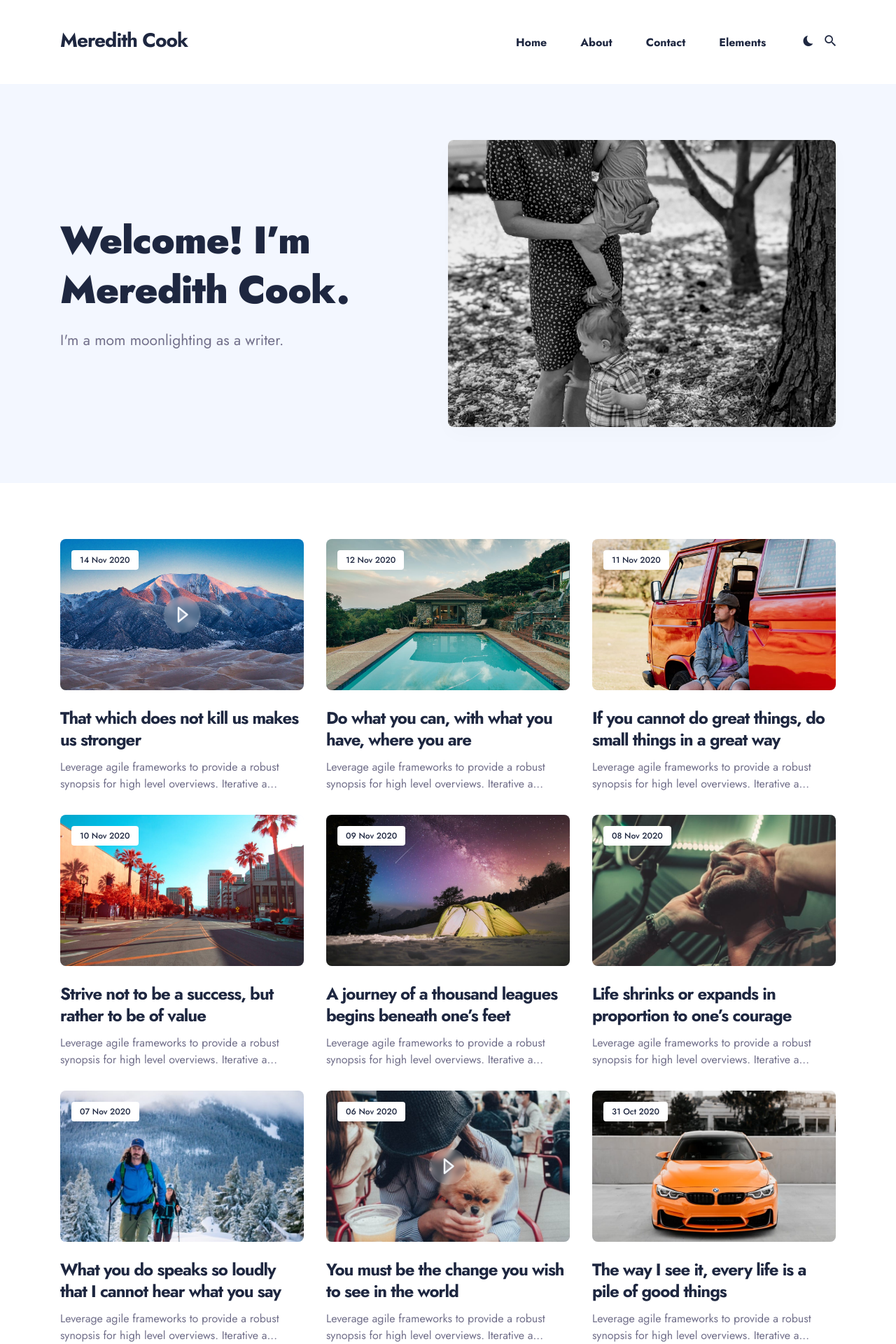
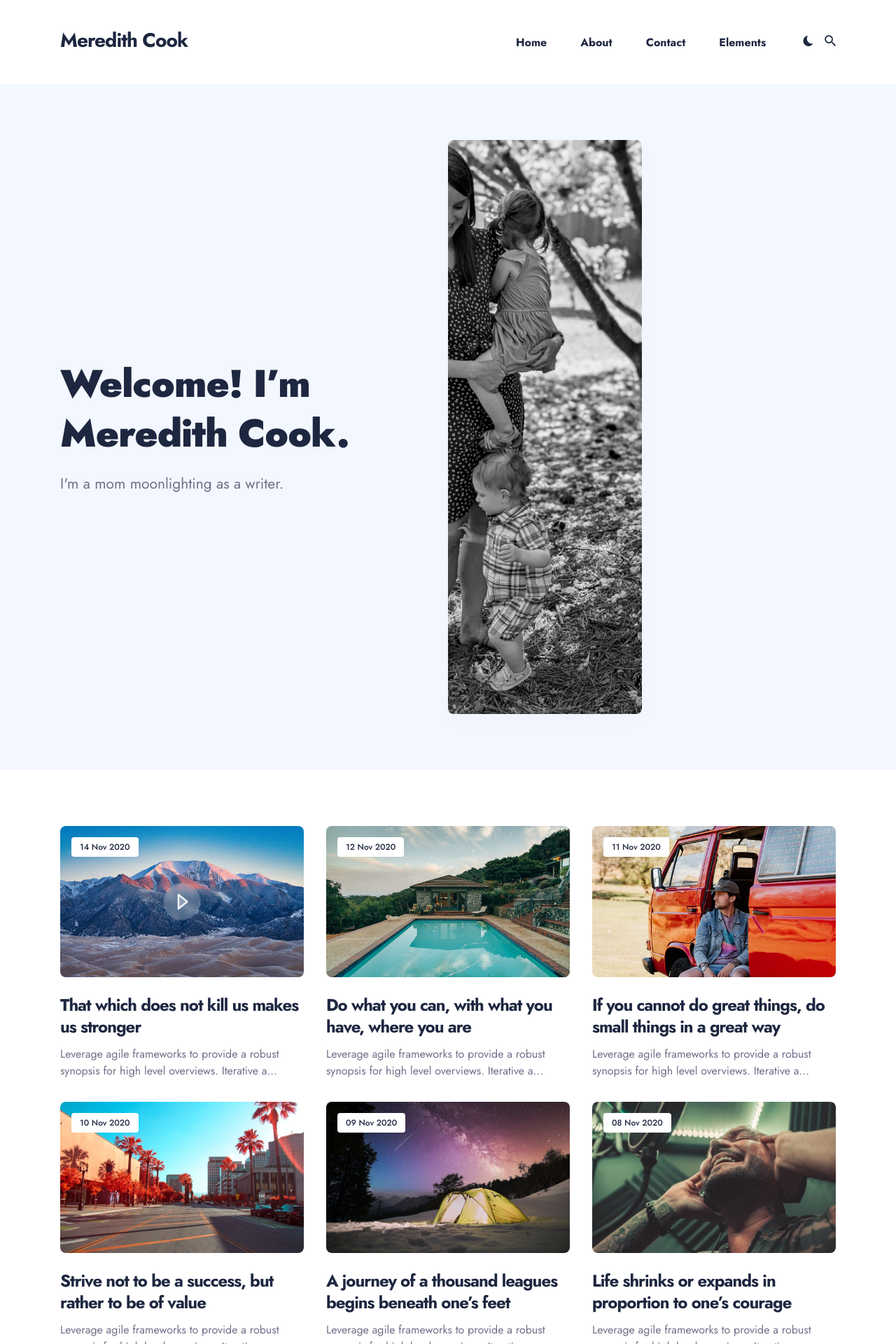
Before and after one commit to iogbole/mencatheme, a Jekyll site: the page built from index.html, in a window 1280 px wide. Shown: the top 1920 px of the page at 70% size. Built offline with Jekyll 4.4.1, drawn with Linux system fonts in a browser that asks for light colours; nearby versions of some CDN libraries; the list of posts is cut into pages by our own code.

Commit message:
update hero image size

```diff
--- a/_sass/3-modules/_hero.scss
+++ b/_sass/3-modules/_hero.scss
@@ -142,8 +142,8 @@
 .hero__image {
   position: relative;
   transform: translate(0);
-  width: 100%;
-  height: 410px;
+  width: 50%;
+  height: 820px;
   border-radius: 8px;
   overflow: hidden;
   box-shadow: 0 10px 30px rgba(0, 0, 0, 0.02);
```
